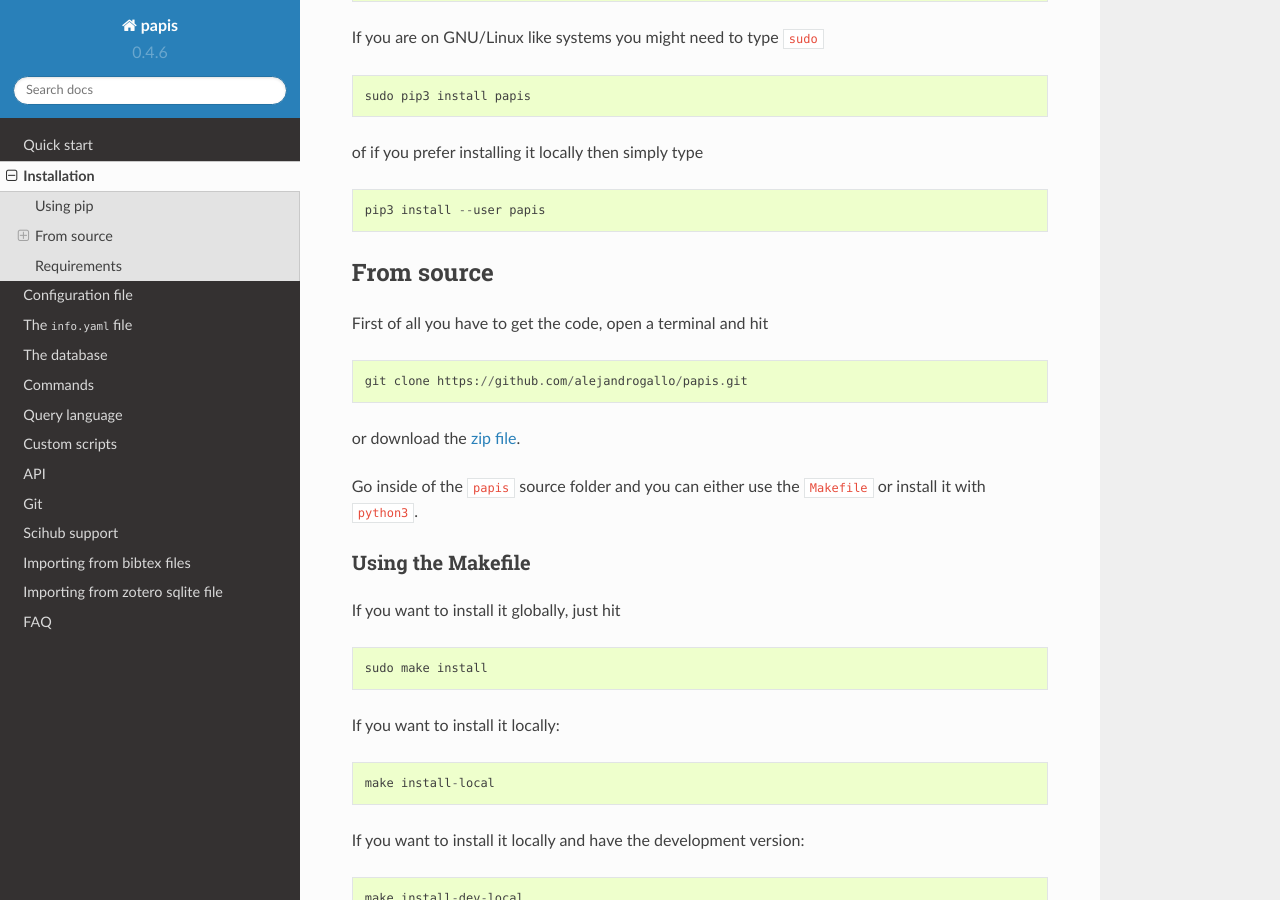
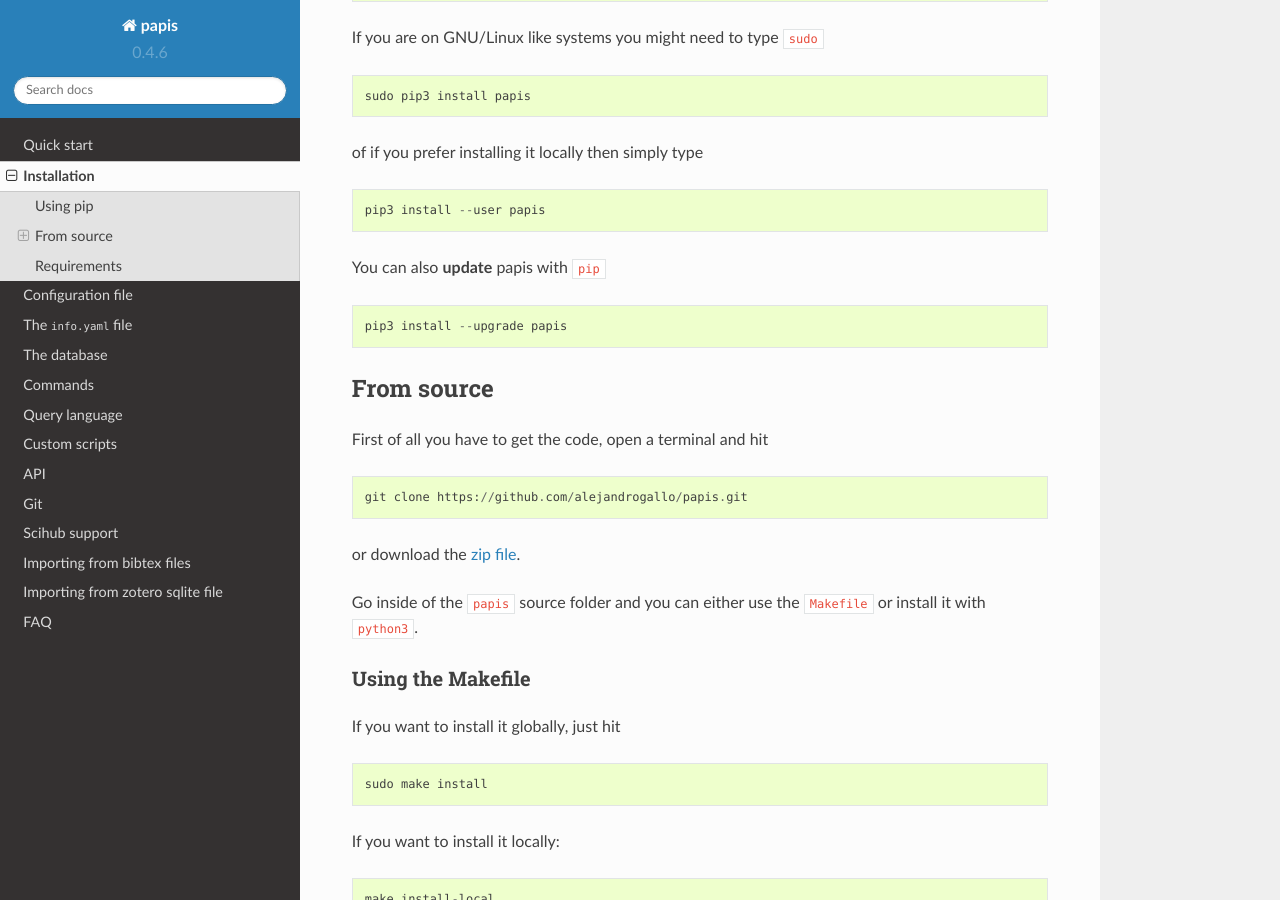
Before and after one commit to papis/papis, a Sphinx documentation site: the page built from doc/source/install.rst, in a window 1280 px wide and 900 px high, scrolled down 330 px. Built offline with Sphinx 7.4.7 and the Read the Docs theme 2.0.0, drawn with Linux system fonts in a browser that asks for light colours.

Commit message:
Add updating information for pip installation

```diff
--- a/doc/source/install.rst
+++ b/doc/source/install.rst
@@ -22,6 +22,12 @@
 ::
 
   pip3 install --user papis
+
+You can also **update** papis with ``pip``
+
+::
+
+  pip3 install --upgrade papis
 
 
 From source
```
